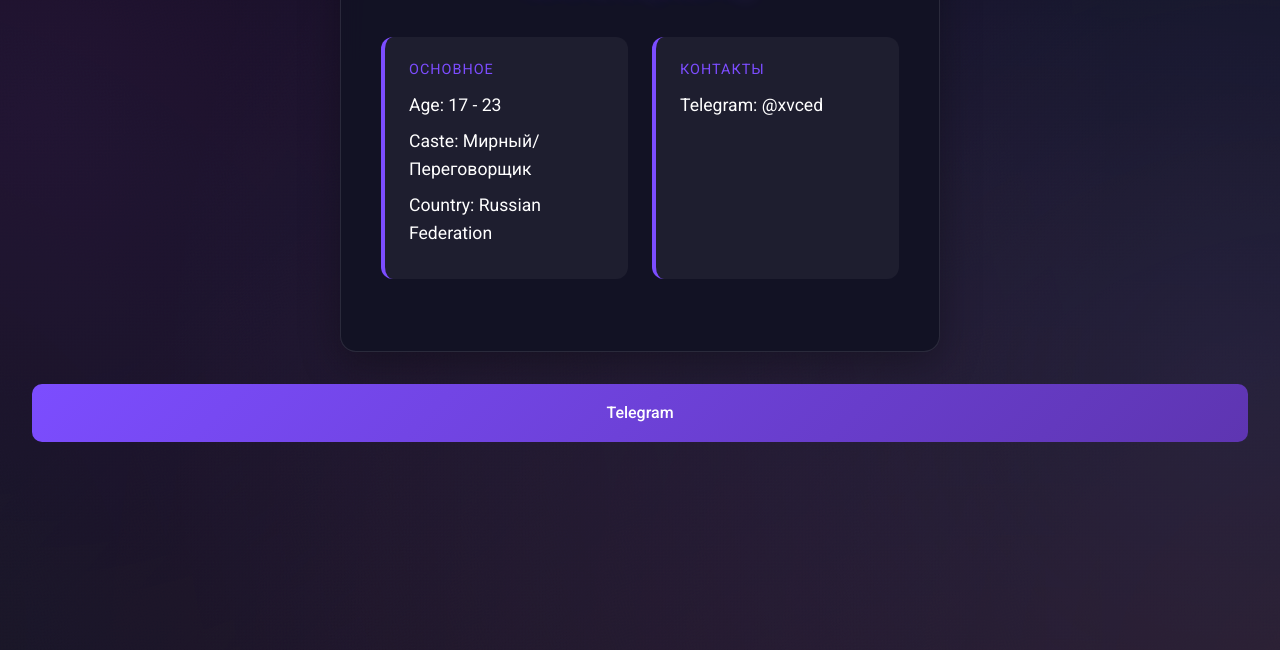
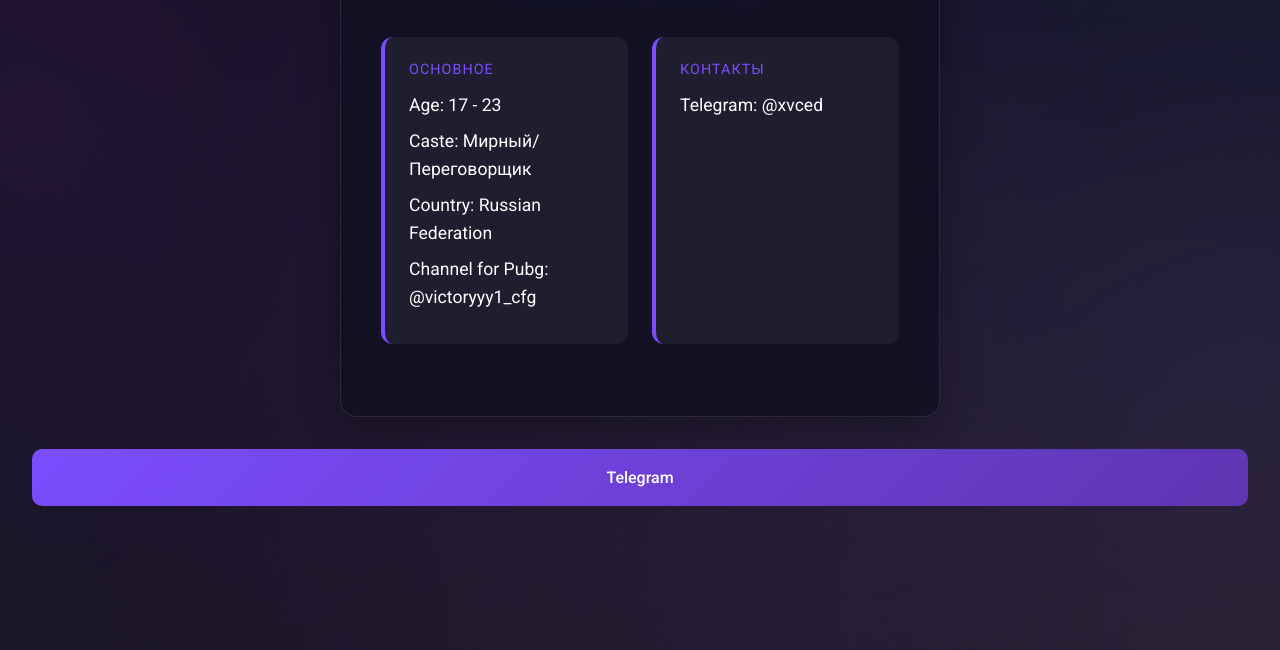
Before and after one commit to Xvced/xvced.github.io, a plain HTML site: page index.html in a window 1280 px wide. Shown: the part 150-800 px from the top of the page. Drawn offline with Linux system fonts and the light colour scheme.

Commit message:
Update index.html

```diff
--- a/index.html
+++ b/index.html
@@ -3,7 +3,7 @@
 <head>
     <meta charset="UTF-8">
     <meta name="viewport" content="width=device-width, initial-scale=1.0">
-    <title>xvced | Профиль</title>
+    <title>@xvced | Профиль</title>
     <link href="https://fonts.googleapis.com/css2?family=Roboto:wght@300;400;500;700&display=swap" rel="stylesheet">
     <style>
         * {
@@ -212,6 +212,7 @@
                     <p>Age: 17 - 23</p>
                     <p>Caste: Мирный/Переговорщик</p>
                     <p>Country: Russian Federation</p>
+                    <p>Channel for Pubg: @victoryyy1_cfg</p>
                 </div>
             </div>
 
```
